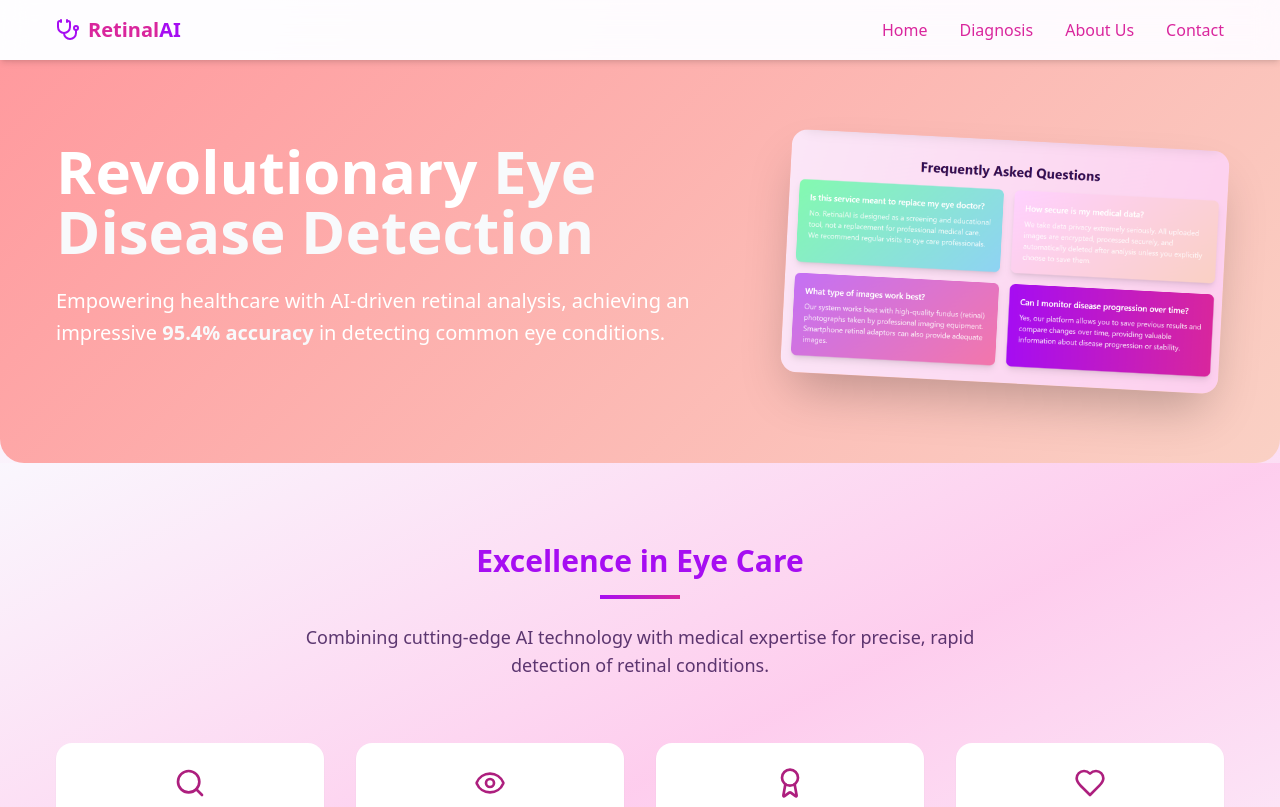
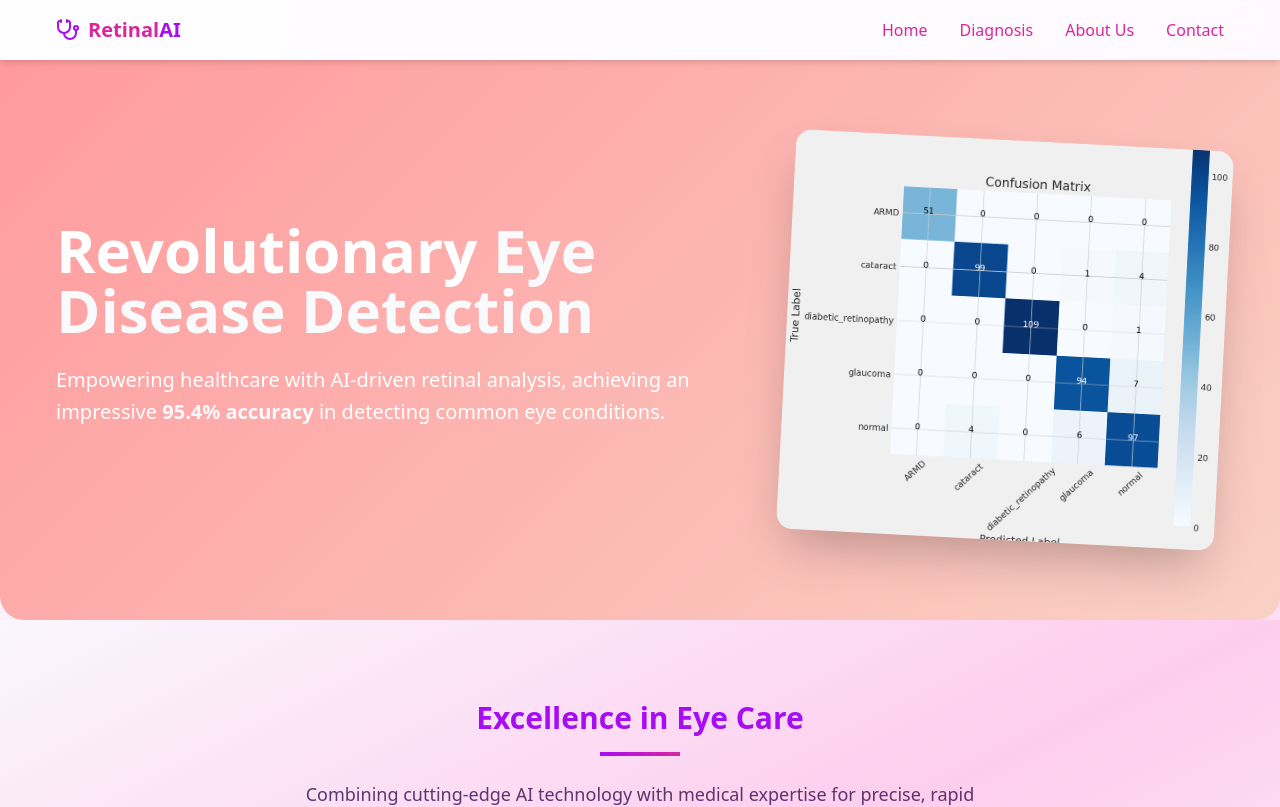
Before and after one commit to neeraj12341/retinal-ai, a React (Vite) app: page / in a window 1280 px wide. Shown: the top 807 px of the page. Built offline with nearby package versions, Linux system fonts and the light colour scheme.

Commit message:
Replace hero image
Replaced the hero image with the provided image.

```diff
--- a/src/pages/Home.tsx
+++ b/src/pages/Home.tsx
@@ -1,3 +1,4 @@
+
 import { Link } from "react-router-dom";
 import { Button } from "@/components/ui/button";
 import { Card, CardContent } from "@/components/ui/card";
@@ -46,10 +47,10 @@ const Home = () => {
             </div>
             <div className="flex justify-center lg:col-span-2">
               <img
-                src="/lovable-uploads/67d03b04-d354-49dc-9dc2-0209444aead2.png"
-                alt="Advanced Eye Care Technology"
-                className="rounded-2xl shadow-2xl max-w-full h-auto transform rotate-3"
-                style={{ maxHeight: "400px" }}
+                src="/lovable-uploads/85d673a0-fb60-430d-81b5-04b1288d9361.png"
+                alt="Eye Diagnosis Technology"
+                className="rounded-2xl shadow-2xl max-w-full h-auto transform rotate-3 object-cover"
+                style={{ maxHeight: "400px", width: "100%" }}
               />
             </div>
           </div>
```
